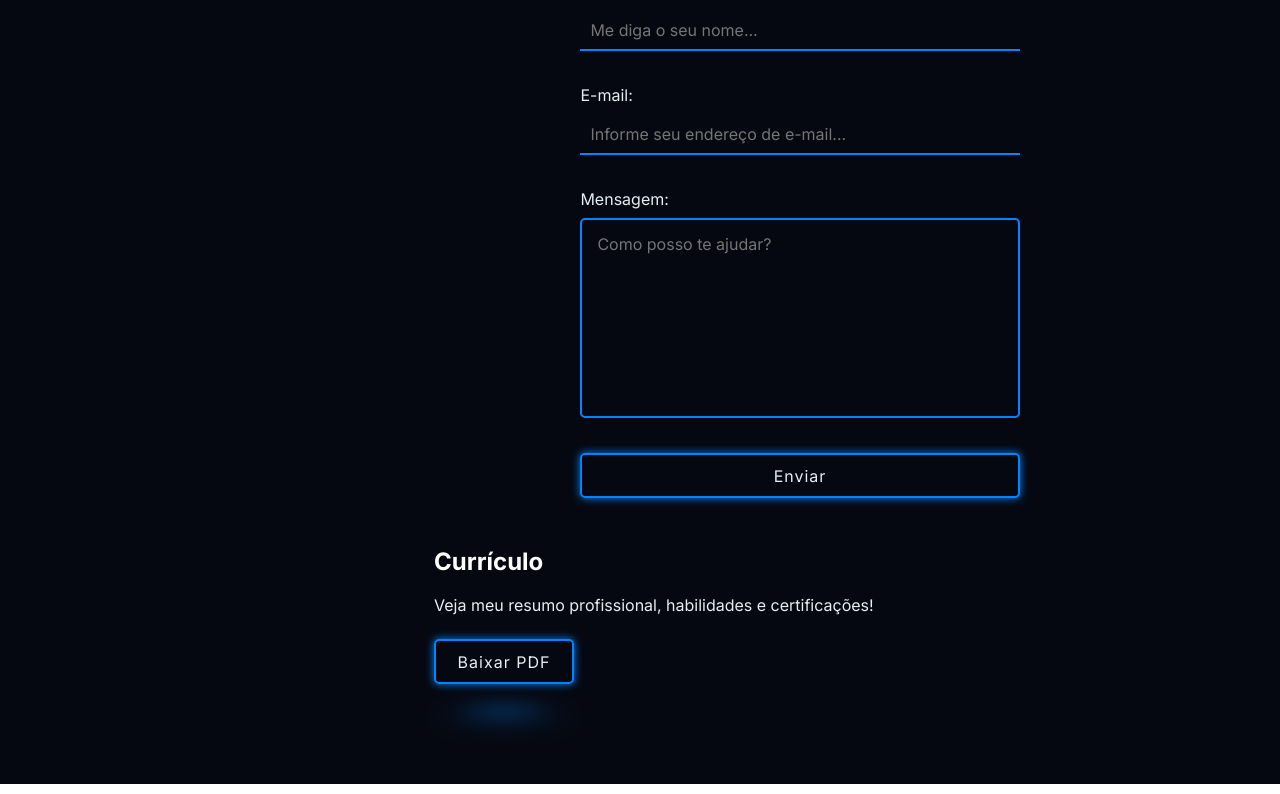
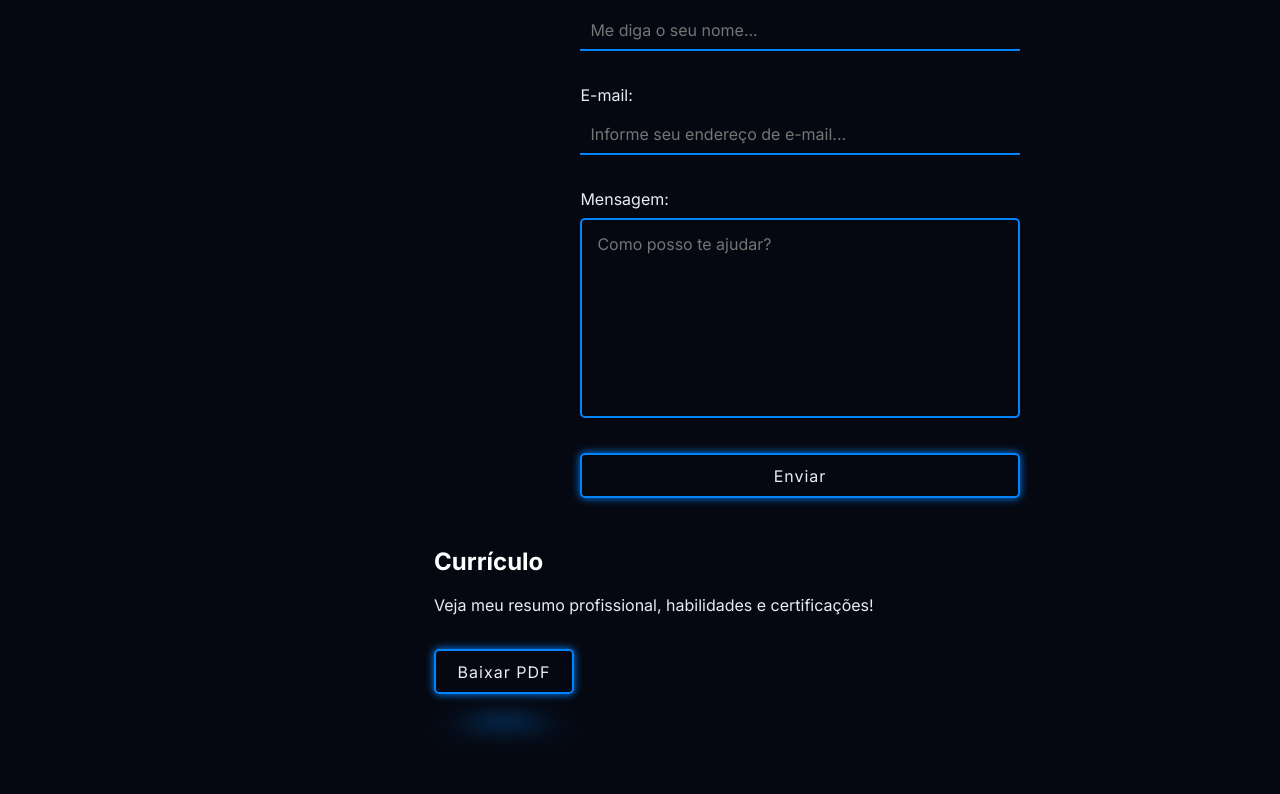
Before and after one commit to gabrielsoaresevt/personal-portfolio, a React (Create React App) app: page / in a window 1280 px wide. Shown: the part 1691-2485 px from the top of the page. Built offline with nearby package versions, Linux system fonts and the light colour scheme.

Commit message:
:construction: add download pdf

```diff
--- a/src/App.js
+++ b/src/App.js
@@ -6,6 +6,7 @@ import Footer from './components/Footer';
 import SectionTitle from './components/SectionTitle';
 import PortfolioListItem from './components/PortfolioListItem';
 import TechStackListItem from './components/TechStackListItem';
+import CurriculumPDF from './documents/curriculum-web-developer.pdf';
 
 import spaceTourismWebsitePreview from './assets/img/portfolio/space-tourism-website.png';
 import newsHomepagePreview from './assets/img/portfolio/news-homepage.png';
@@ -148,6 +149,8 @@ export default function App() {
     }, 3000);
   }
 
+
+
   return (
     <div ref={window} className="App">
       <Header />
@@ -252,9 +255,10 @@ export default function App() {
             <p>
               Veja meu resumo profissional, habilidades e certificações!
             </p>
-            <a href="" className="button button-curriculum" rel="noreferrer">Baixar PDF</a>
+            <a href={CurriculumPDF} className="button button-curriculum">Baixar PDF</a>
           </section>
         </div>
+
       </main>
       <Footer />
     </div>
--- a/src/styles/sass/components/_button.scss
+++ b/src/styles/sass/components/_button.scss
@@ -32,7 +32,7 @@
     }
   }
   &.button-curriculum {
-    margin-top: 25px;
+    margin-top: 35px;
     width: 140px;
   }
   &:hover{
```
Also changed, not shown: src/styles/css/style.css, 1 other file (tests, documents, lock files or other folders).
